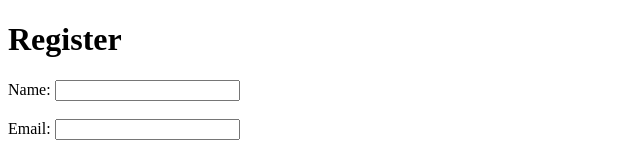
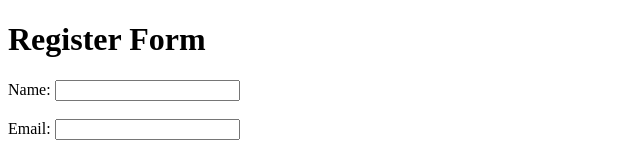
Before and after one commit to dgaurav300/FormValidation, a plain HTML site: page index.html in a window 1280 px wide. Shown: the top 156 px of the page, without its empty margins (0-640 px from the left). Drawn offline with Linux system fonts and the light colour scheme.

Commit message:
Update Title Again

```diff
--- a/index.html
+++ b/index.html
@@ -7,7 +7,7 @@
     <script src="sweetalert2@11.js"></script>
 </head>
 <body>
-    <h1>Register</h1>
+    <h1>Register Form</h1>
     <form onsubmit="return formValidate()"  name="form1">
        Name: <input type="text" name="name"/> <br><br>
        Email: <input type="email" name="email"/> <br><br>
```
